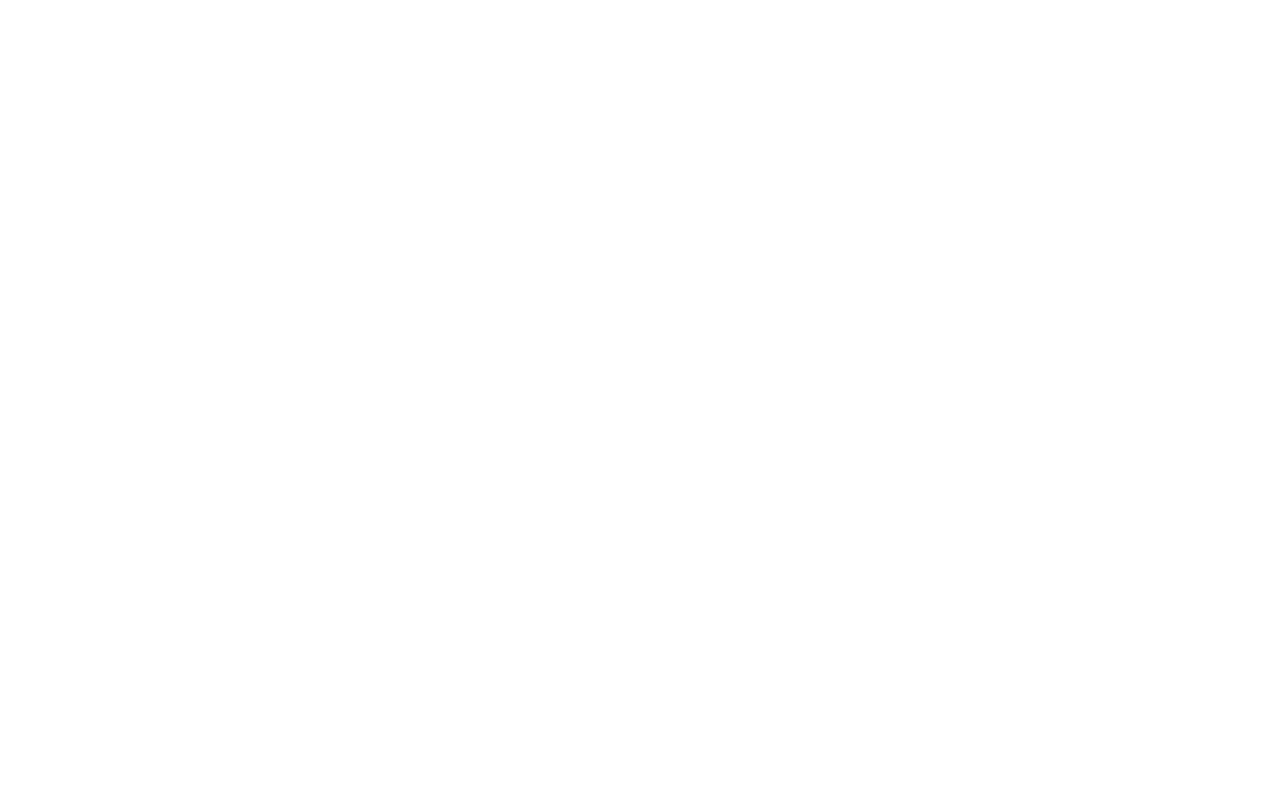
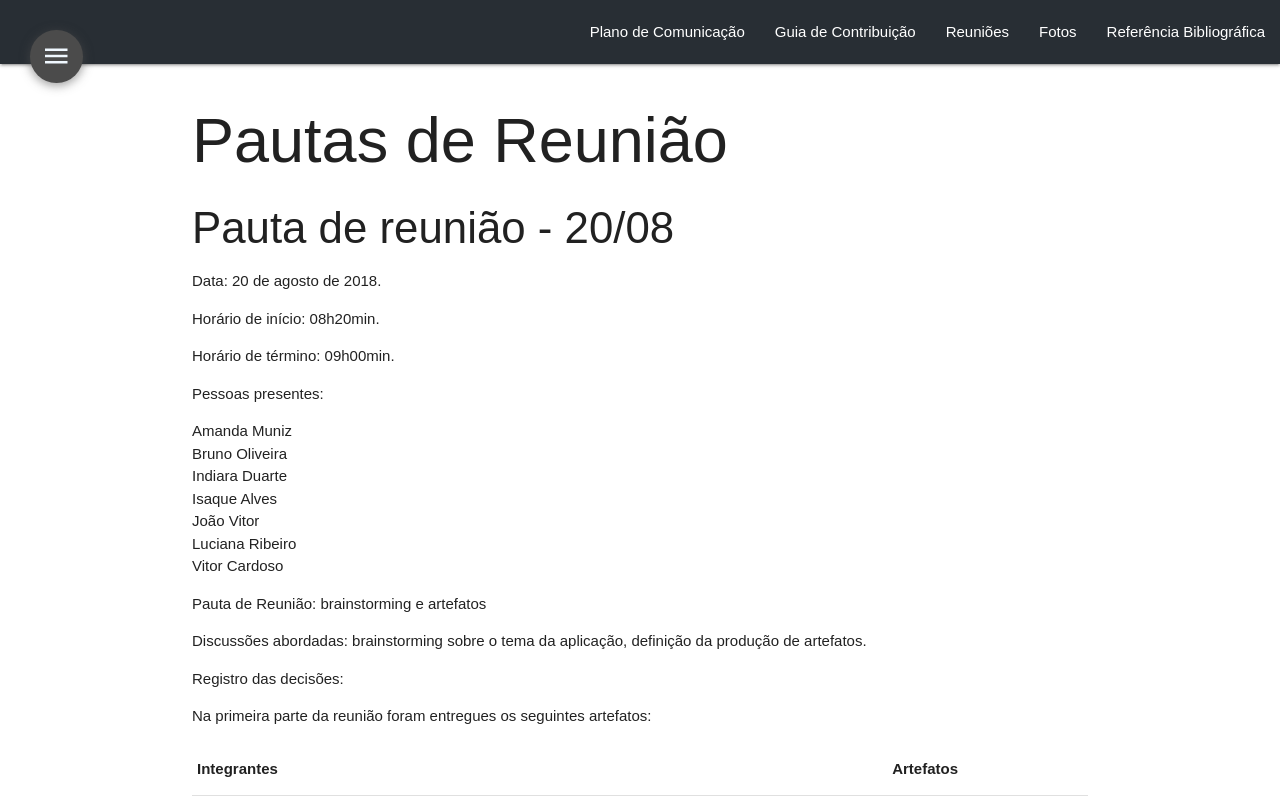
Before and after one commit to DesenhoSoftware-2018-2/wiki, a React (Create React App) app: page /wiki/reunioes in a window 1280 px wide. Shown: the top 800 px of the page. Built offline with nearby package versions, Linux system fonts and the light colour scheme.

Commit message:
Fix #13 Creating page for the meetings

```diff
--- /dev/null
+++ b/src/components/contents/extras/reunioes.js
@@ -0,0 +1,18 @@
+import React, { Component } from "react";
+import Extras from './extras';
+import Markdown from '../../structures/dynamicsComponents/markdown';
+
+class Reunioes extends Component {
+  render() {
+    return (
+      <div>
+        <Extras />
+        <div className="container">
+          <Markdown file="extras/reunioes" />
+        </div>
+      </div>
+    );
+  }
+}
+
+export default Reunioes;
--- a/src/routes/index.js
+++ b/src/routes/index.js
@@ -6,6 +6,7 @@ import Reference from '../components/contents/extras/reference';
 import Argumentacoes from '../components/contents/dinamica01/argumentacoes';
 import PlanoComunicacao from '../components/contents/extras/planoComunicacao';
 import GuiaContribuicao from '../components/contents/extras/guiaContribuicao';
+import Reunioes from '../components/contents/extras/reunioes';
 
 export default () => (
   <BrowserRouter basename="/wiki">
@@ -16,6 +17,7 @@ export default () => (
       <Route path="/argumentacoes" exact component={Argumentacoes} />
       <Route path="/planoComunicacao" exact component={PlanoComunicacao} />
       <Route path="/guiaContribuicao" exact component={GuiaContribuicao} />
+      <Route path="/reunioes" exact component={Reunioes} />
     </Switch>
   </BrowserRouter>
 );
```
Also changed, not shown: src/assets/files/extras/reunioes.md (renamed from src/assets/files/extras/pautasReuniao.md, +2 -0 lines).
